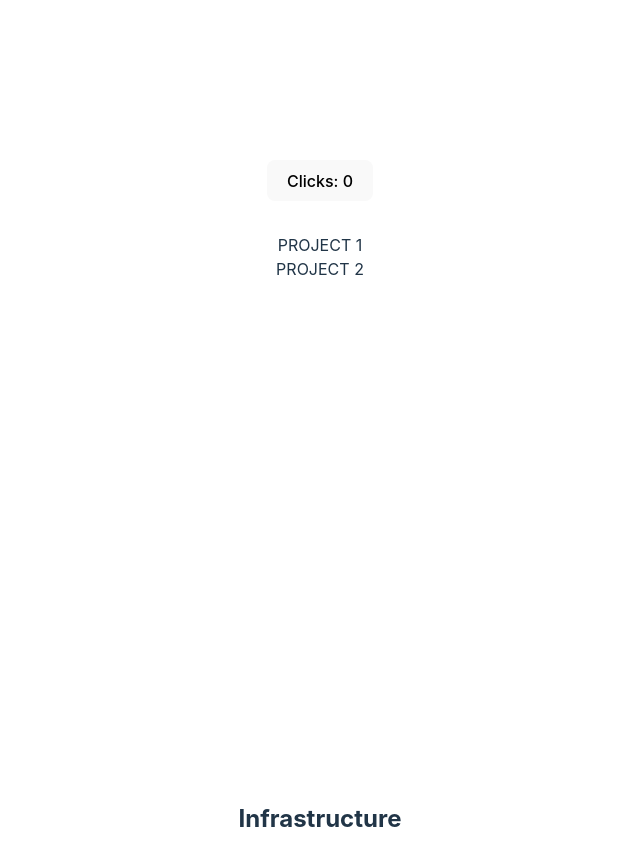
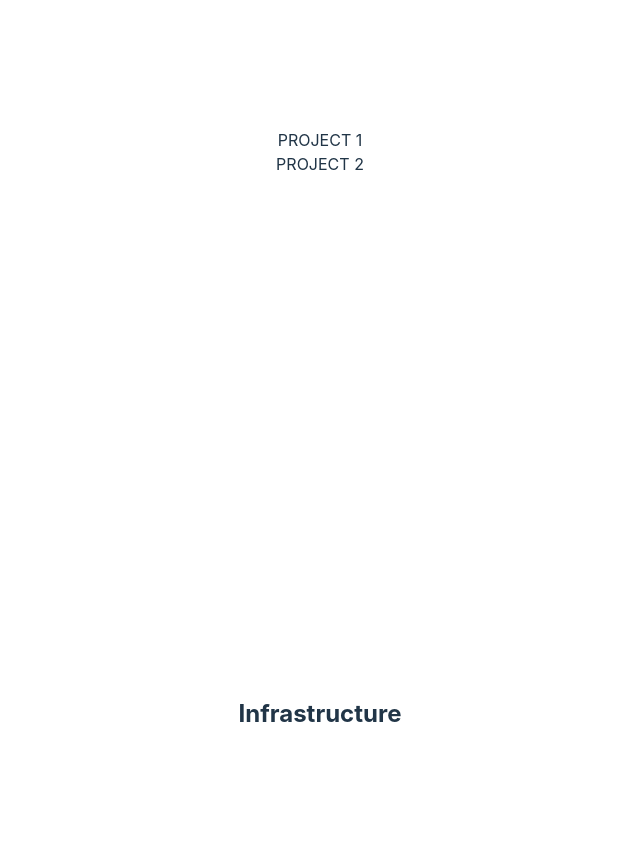
Before and after one commit to AlexHolly007/Portfolio, a React (Vite) app: page / in a window 1280 px wide. Shown: the part 2420-3286 px from the top of the page, without its empty margins (320-960 px from the left). Built offline with nearby package versions, Linux system fonts and the light colour scheme.

Commit message:
started project template

```diff
--- a/src/App.css
+++ b/src/App.css
@@ -40,7 +40,7 @@
   margin-left: auto;
 }
 
-.image_container {
+.container {
   display: flex;
   flex-wrap: wrap;
   gap: 5vw;
--- a/src/App.tsx
+++ b/src/App.tsx
@@ -1,5 +1,5 @@
 import { useState } from 'react'
-import Project from './components/project_cmpnt'
+import Projects from './components/projects_section'
 import Header from './components/header_comps/header'
 import Spacer from './components/spacer'
 import Intoduction from './components/intro'
@@ -34,15 +34,7 @@ function App() {
 
       <Spacer height='400px' width='100%' />
 
-      <div className="card scroll-point">
-        <button onClick={() => setCount((count) => count + 1)}>
-          Clicks: {count}
-        </button>
-      </div>
-      <div id="projects">
-        <Project text="PROJECT 1"/>
-        <Project text="PROJECT 2"/>
-      </div>
+      <Projects />
 
       <Spacer height='500px' width='100%' />
 
--- a/src/components/Education.tsx
+++ b/src/components/Education.tsx
@@ -58,7 +58,7 @@ const Education: React.FC = () => {
       of the memories I made along the way.</h2>
       <Spacer height="50px" width="100%" />
 
-      <div className="image_container">
+      <div className="container">
         <Image image_path={OSUPic}/>
         <Image image_path={ATV}/>
         <Image image_path={Soccer}/>
--- /dev/null
+++ b/src/components/projects_section.tsx
@@ -0,0 +1,13 @@
+import React from "react";
+import Project from "./project_cmpnt";
+
+const Projects: React.FC = () => {
+    return (
+        <div id="projects">
+            <Project text="PROJECT 1"/>
+            <Project text="PROJECT 2"/>
+        </div>
+    )
+}
+
+export default Projects
```
